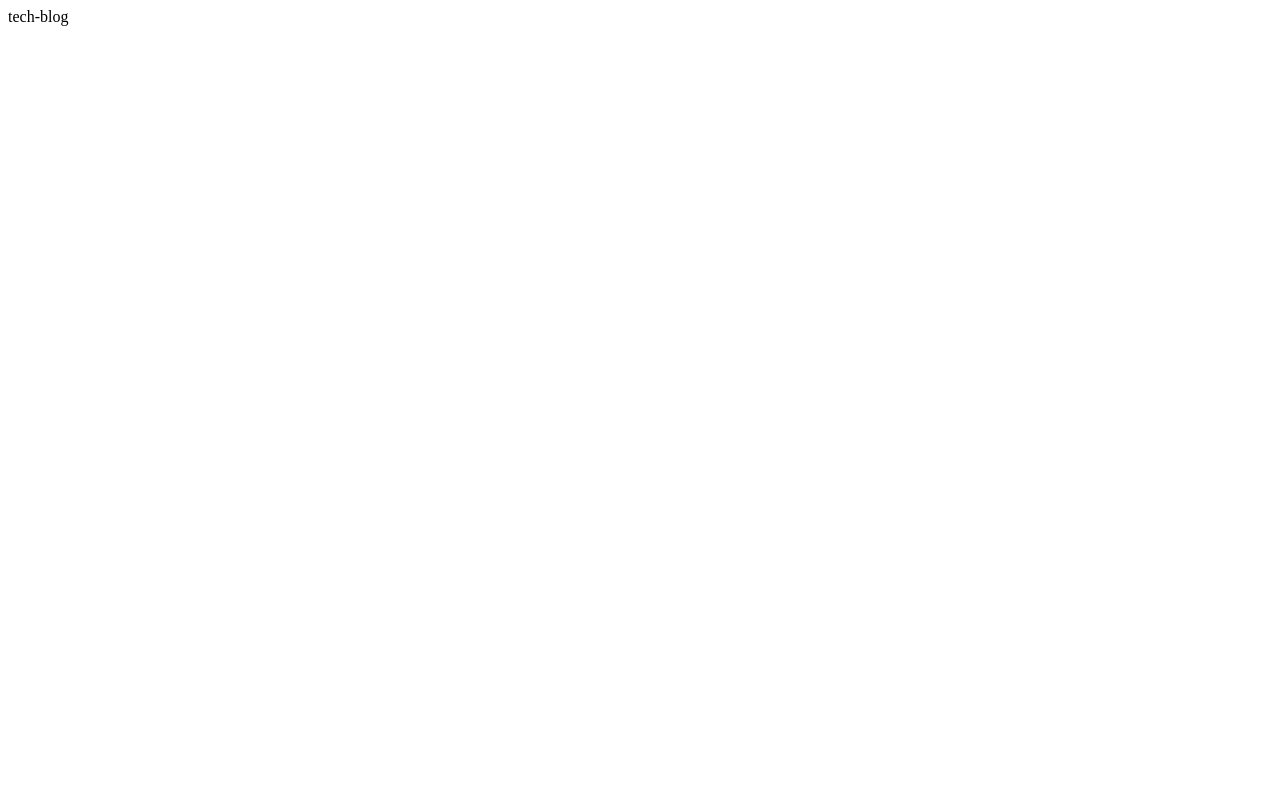
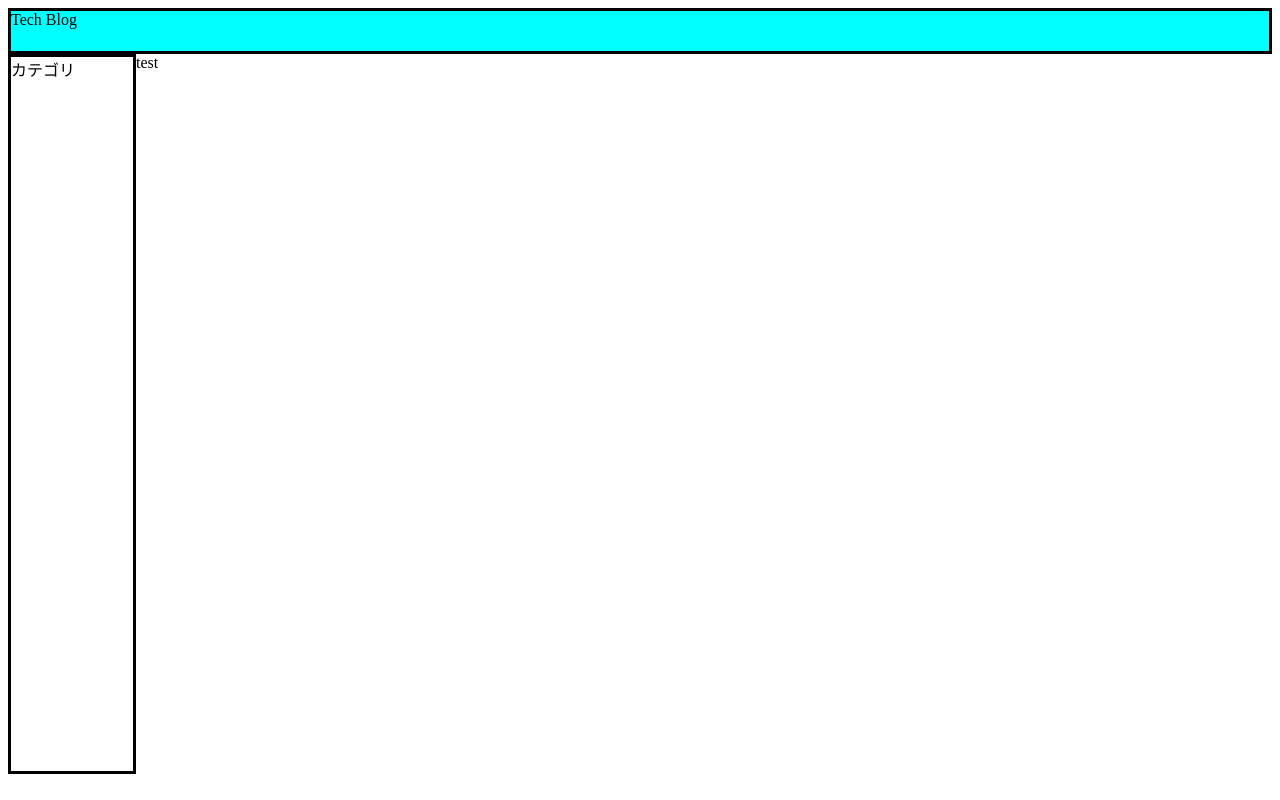
Before and after one commit to shunsukeO/tech-blog, a Gatsby site: page / in a window 1280 px wide. Built offline with nearby package versions, Linux system fonts and the light colour scheme; Gatsby itself is replaced by a stand-in of ours.

Commit message:
mod: flexbox layout

```diff
--- /dev/null
+++ b/src/components/Content.js
@@ -0,0 +1,15 @@
+import React from "react"
+import Sidebar from "../components/Sidebar"
+import Main from "../components/Main"
+import "../../style/content.css"
+
+const Content = () => {
+  return (
+    <div class="content">
+      <Sidebar></Sidebar>
+      <Main></Main>
+    </div>
+  )
+}
+
+export default Content
--- /dev/null
+++ b/src/components/Header.js
@@ -0,0 +1,12 @@
+import React from "react"
+import "../../style/header.css"
+
+const Header = () => {
+  return (
+    <div class="header">
+      Tech Blog
+    </div>
+  )
+}
+
+export default Header
--- /dev/null
+++ b/src/components/Main.js
@@ -0,0 +1,12 @@
+import React from "react"
+import "../../style/main.css"
+
+const Main = () => {
+  return (
+    <div class="main">
+      test
+    </div>
+  )
+}
+
+export default Main
--- /dev/null
+++ b/src/components/Sidebar.js
@@ -0,0 +1,12 @@
+import React from "react"
+import "../../style/sidebar.css"
+
+const Sidebar = () => {
+  return (
+    <div class="sidebar">
+      カテゴリ
+    </div>
+  )
+}
+
+export default Sidebar
--- a/src/pages/index.js
+++ b/src/pages/index.js
@@ -1,14 +1,18 @@
 import * as React from "react"
+import Header from "../components/Header"
+import Content from "../components/Content"
+import "../../style/app.css"
 // import { Link } from "gatsby"
 
 const Home = () => {
   return (
-    <div>
-      tech-blog
+    <div class="app">
+      <Header></Header>
+      <Content></Content>
     </div>
   )
 }
 
 export default Home
 
-export const Head = () => <title>Home Page</title>
+export const Head = () => <title>Tech Blog</title>
--- /dev/null
+++ b/style/app.css
@@ -0,0 +1,4 @@
+.app {
+  display: flex;
+  flex-direction: column;
+}
--- /dev/null
+++ b/style/content.css
@@ -0,0 +1,4 @@
+.content {
+  display: flex;
+  flex-direction: row;
+}
--- /dev/null
+++ b/style/header.css
@@ -0,0 +1,5 @@
+.header {
+  height: 40px;
+  border: solid;
+  background-color: aqua;
+}
--- /dev/null
+++ b/style/main.css
@@ -0,0 +1,2 @@
+.main {
+}
--- /dev/null
+++ b/style/sidebar.css
@@ -0,0 +1,6 @@
+.sidebar {
+  height: 90vh;
+  width: 10vw;
+  border: solid;
+  box-sizing: border-box;
+}
```
